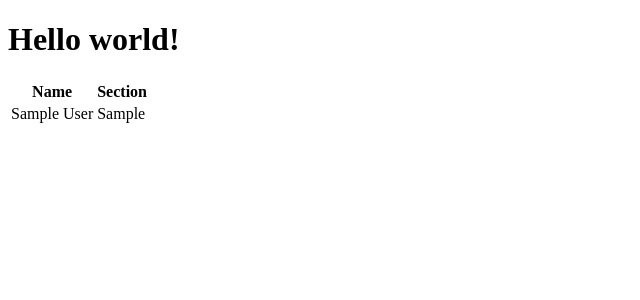
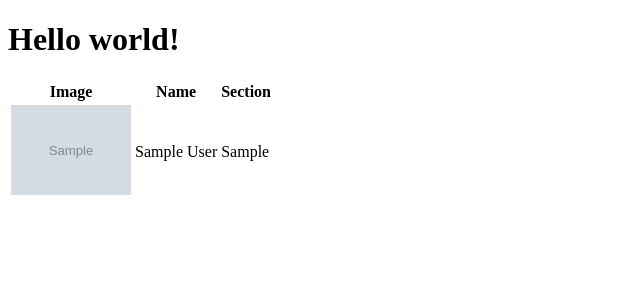
Before and after one commit to nma-zs-2018/initial-project, a Django app: page / in a window 1280 px wide. Shown: the top 300 px of the page, without its empty margins (0-640 px from the left). Run offline with Django 3.2, Linux system fonts and the light colour scheme; tables that the repository leaves empty hold one stand-in row (values such as "Sample post"); grey boxes marked "Sample" are stand-in pictures.

Commit message:
Add image

```diff
--- a/nma/urls.py
+++ b/nma/urls.py
@@ -13,12 +13,14 @@ Including another URLconf
     1. Import the include() function: from django.urls import include, path
     2. Add a URL to urlpatterns:  path('blog/', include('blog.urls'))
 """
+from django.conf import settings
+from django.conf.urls.static import static
 from django.contrib import admin
 from django.urls import path
 
 from web.views import index
 
 urlpatterns = [
-    path('admin/', admin.site.urls),
-    path('', index),
-]
+                  path('admin/', admin.site.urls),
+                  path('', index),
+              ] + static(settings.MEDIA_URL, document_root=settings.MEDIA_ROOT)
--- a/requirements.txt
+++ b/requirements.txt
@@ -1 +1,2 @@
 Django==2.0.2
+Pillow==5.0.0
--- a/templates/index.html
+++ b/templates/index.html
@@ -8,11 +8,19 @@
 <h1>Hello world!</h1>
 <table>
     <tr>
+        <th>Image</th>
         <th>Name</th>
         <th>Section</th>
     </tr>
     {% for student in students %}
         <tr>
+            <td>
+                {% if student.image %}
+                    <img src="{{ student.image.url }}" width="120">
+                {% else %}
+                    -
+                {% endif %}
+            </td>
             <td>{{ student.name }} </td>
             <td>{{ student.section }} </td>
         </tr>
--- a/web/models.py
+++ b/web/models.py
@@ -4,4 +4,7 @@ from django.db import models
 class Student(models.Model):
     name = models.CharField(max_length=100)
     section = models.CharField(max_length=100)
-    # image = models.ImageField(upload_to='student')
+    image = models.ImageField(upload_to='student', blank=True, null=True)
+
+    def __str__(self):
+        return self.name
```
Also changed, not shown: nma/settings.py (+2 -7 lines), student/foto.jpg (added), web/migrations/0002_student_image.py (added), 1 other file.
